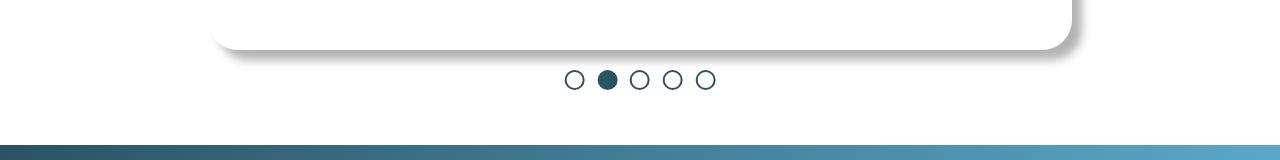
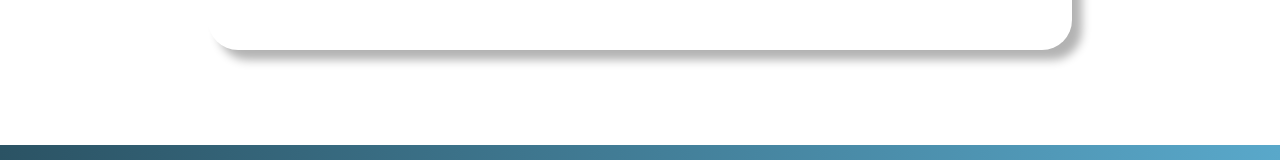
Before and after one commit to Nyc27/multibrandpharma, a plain HTML site: page infanzia.html in a window 1280 px wide. Shown: the part 1149-1309 px from the top of the page. Drawn offline with Linux system fonts and the light colour scheme.

Commit message:
Update infanzia.html

```diff
--- a/infanzia.html
+++ b/infanzia.html
@@ -192,14 +192,6 @@
                     <span class="prev">&#10094</span>
                 </div>
 
-                <div class="dots-container">
-                    <div class="dot active" attr='0'></div>
-                    <div class="dot" attr='1'></div>
-                    <div class="dot" attr='2'></div>
-                    <div class="dot" attr='3'></div>
-                    <div class="dot" attr='4'></div>
-                </div>
-
             </div>
 
             </div>
```
